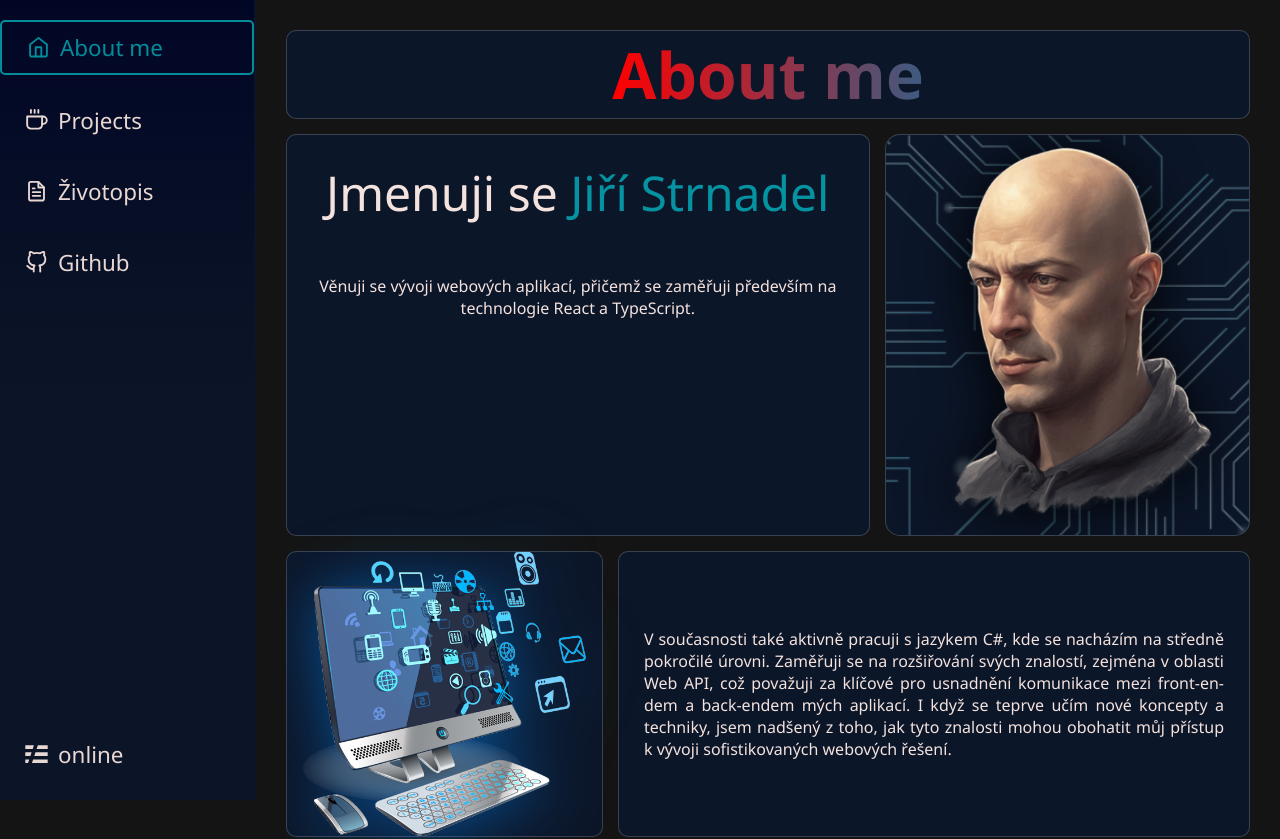
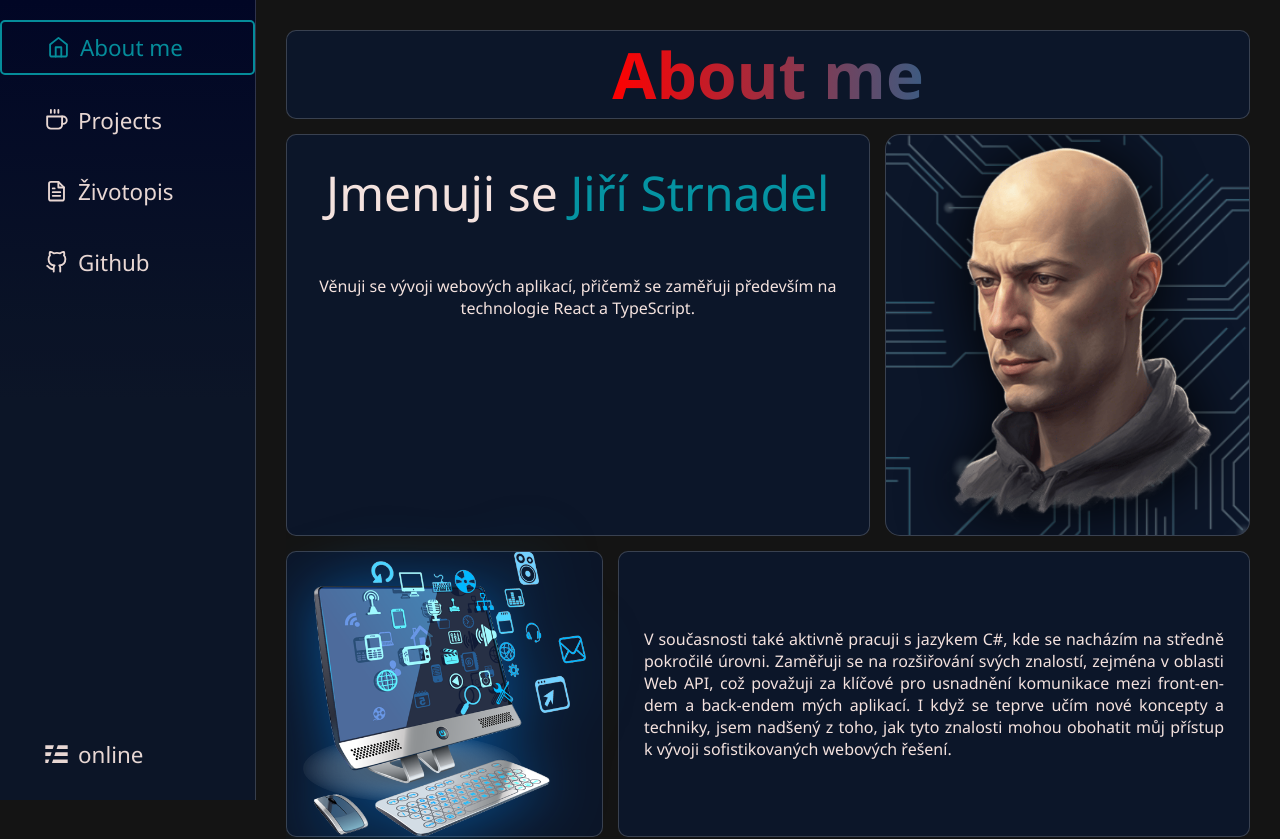
Before and after one commit to Juzba/my-portfolio, a React (Vite) app: page /#/ in a window 1280 px wide. Shown: the top 839 px of the page. Built offline with nearby package versions, Linux system fonts and the light colour scheme; no server answers; some icons are missing.

Commit message:
update menu

```diff
--- a/src/pages/navShared/scss/Sidebar.scss
+++ b/src/pages/navShared/scss/Sidebar.scss
@@ -13,22 +13,23 @@ header {
 		width: $sidebar-size;
 		max-width: 400px;
 		height: 100vh;
+		padding: 0;
 
 		display: flex;
 		flex-direction: column;
 		justify-content: space-between;
 
-		background-color: index.$background-color;
 		top: 0;
 		left: 0;
 		overflow: hidden;
 		z-index: 20;
 		border-right: index.$background-color-secondary solid 2px;
 		opacity: 0.95;
+		border-right: solid 1px index.$border-color;
 
 		position: fixed;
+		background: linear-gradient(0deg, #0c1629, #0c1629, #010626);
 
-		background: linear-gradient(0deg, #0c1629, #0c1629, #010626);
 
 		button {
 			display: none;
@@ -37,10 +38,12 @@ header {
 			display: flex;
 			flex-direction: column;
 
+
 			z-index: 5;
 			.link {
+				box-sizing: border-box;
 				text-wrap: noWrap;
-				padding: 10px 25px;
+				padding: 10px 45px;
 				margin: 20px 0 0;
 				text-decoration: none;
 				font-size: 1.4rem;
@@ -50,6 +53,11 @@ header {
 
 				display: flex;
 				align-items: center;
+
+				@media (max-width:1250px) {
+					padding: 10px 25px;
+
+				}
 
 				.icon {
 					padding-right: 10px;
@@ -61,6 +69,7 @@ header {
 				}
 
 				&.active {
+					transition: color 1s;
 					color: index.$third-color;
 					border: index.$third-color 2px solid;
 				}
@@ -69,7 +78,7 @@ header {
 
 		.server-stat {
 			text-wrap: noWrap;
-			padding: 10px 25px;
+			padding: 10px 45px;
 			margin: 0 0 20px;
 			font-size: 1.4rem;
 			color: index.$text-color;
@@ -78,6 +87,11 @@ header {
 
 			display: flex;
 			align-items: center;
+
+			@media (max-width:1250px) {
+				padding: 10px 25px;
+
+			}
 
 			.icon {
 				padding-right: 10px;
```
